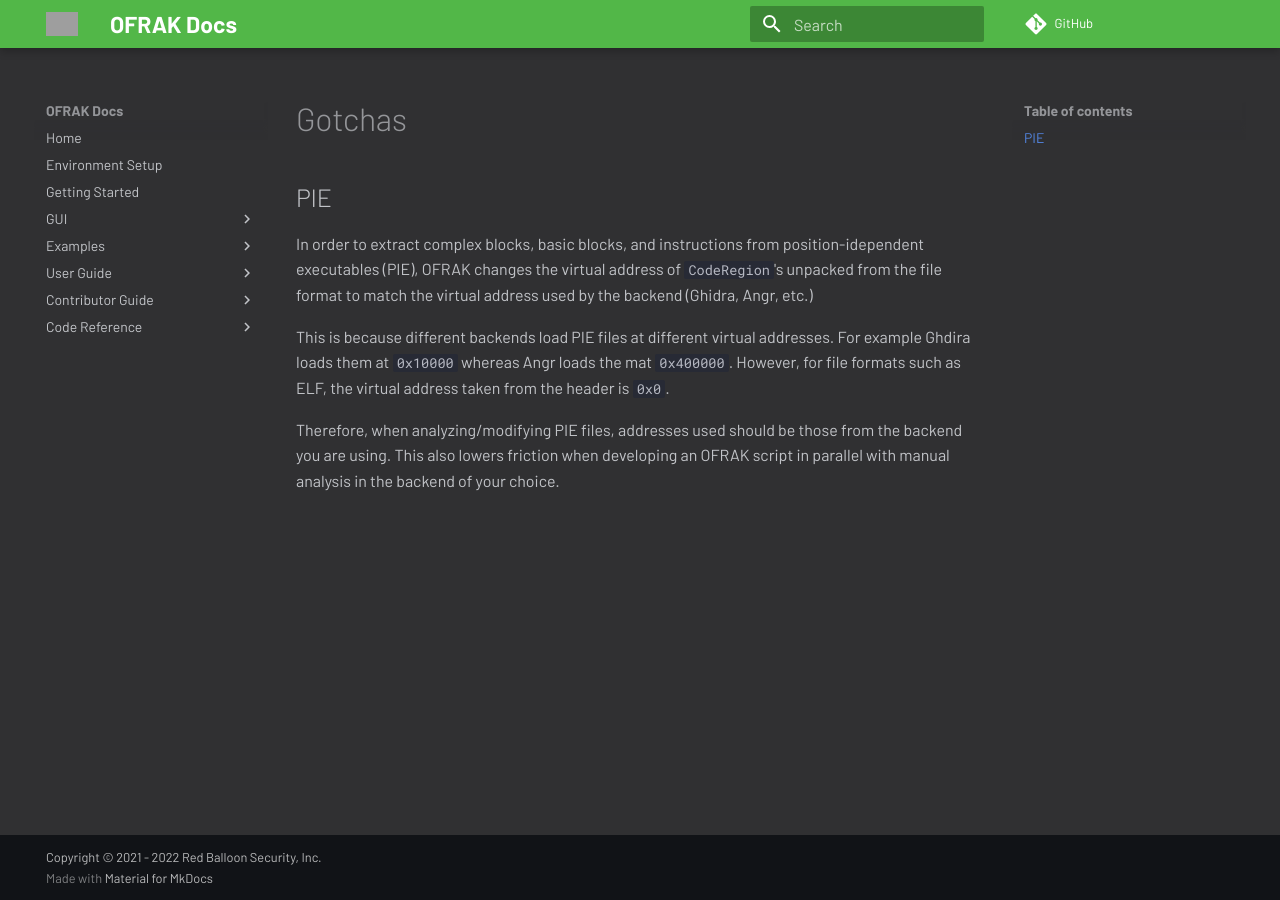
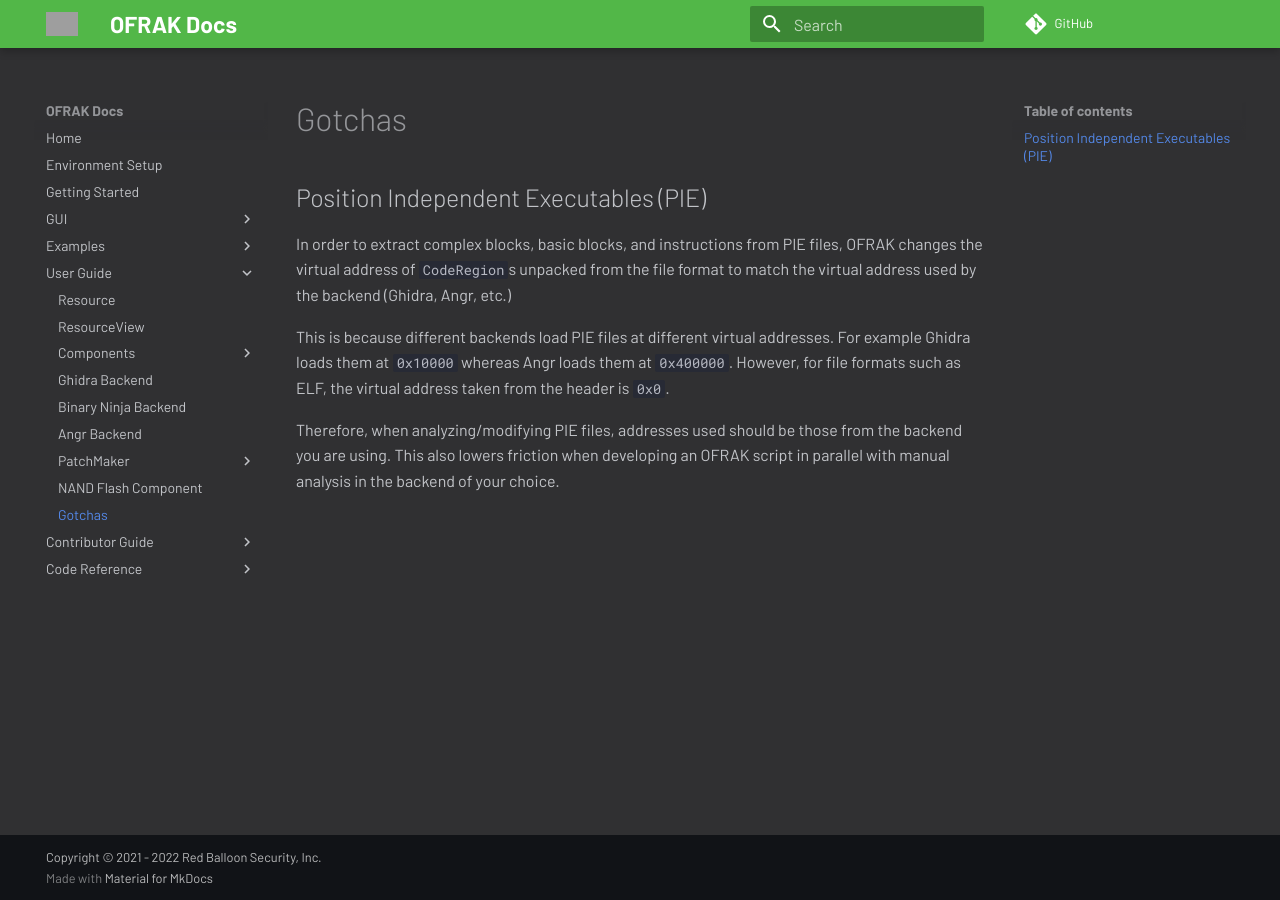
Before and after one commit to redballoonsecurity/ofrak, an MkDocs documentation site: the page built from docs/user-guide/gotchas.md, in a window 1280 px wide. Built offline with MkDocs 1.6.1 and Material for MkDocs 9.7.7, drawn with Linux system fonts in a browser that asks for light colours; comment, search, counter and statistics services are not loaded; grey boxes are pictures that could not be loaded.

Commit message:
fixed typos and addeed to mkdocs

```diff
--- a/docs/user-guide/gotchas.md
+++ b/docs/user-guide/gotchas.md
@@ -1,9 +1,9 @@
 # Gotchas
 
-## PIE
+## Position Independent Executables (PIE)
 
-In order to extract complex blocks, basic blocks, and instructions from position-idependent executables (PIE), OFRAK changes the virtual address of `CodeRegion`'s unpacked from the file format to match the virtual address used by the backend (Ghidra, Angr, etc.)
+In order to extract complex blocks, basic blocks, and instructions from PIE files, OFRAK changes the virtual address of `CodeRegion`s unpacked from the file format to match the virtual address used by the backend (Ghidra, Angr, etc.)
 
-This is because different backends load PIE files at different virtual addresses. For example Ghdira loads them at `0x10000` whereas Angr loads the mat `0x400000`. However, for file formats such as ELF, the virtual address taken from the header is `0x0`.
+This is because different backends load PIE files at different virtual addresses. For example Ghidra loads them at `0x10000` whereas Angr loads them at `0x400000`. However, for file formats such as ELF, the virtual address taken from the header is `0x0`.
 
 Therefore, when analyzing/modifying PIE files, addresses used should be those from the backend you are using. This also lowers friction when developing an OFRAK script in parallel with manual analysis in the backend of your choice.
--- a/mkdocs.yml
+++ b/mkdocs.yml
@@ -66,10 +66,12 @@
         - Packer: "user-guide/component/packer.md"
       - Ghidra Backend: "user-guide/ghidra.md"
       - Binary Ninja Backend: "user-guide/binary_ninja.md"
+      - Angr Backend: "user-guide/angr.md"
       - PatchMaker:
         - User Guide: "user-guide/patch-maker/user-guide.md"
         - Troubleshooting: "user-guide/patch-maker/troubleshooting.md"
       - NAND Flash Component: "user-guide/flash_component.md"
+      - Gotchas: "user-guide/gotchas.md"
   - Contributor Guide:
       - Getting Started: "contributor-guide/getting-started.md"
       - Writing Components:
```
Also changed, not shown: docs/user-guide/angr.md (line endings or trailing spaces).
